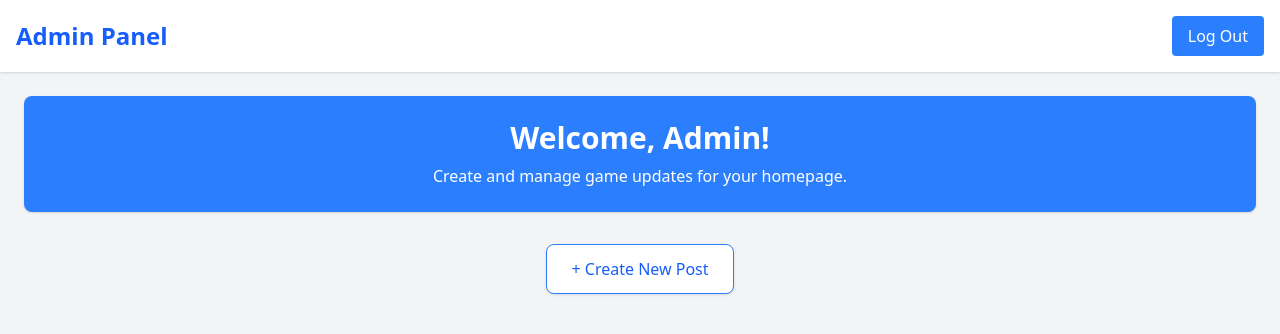
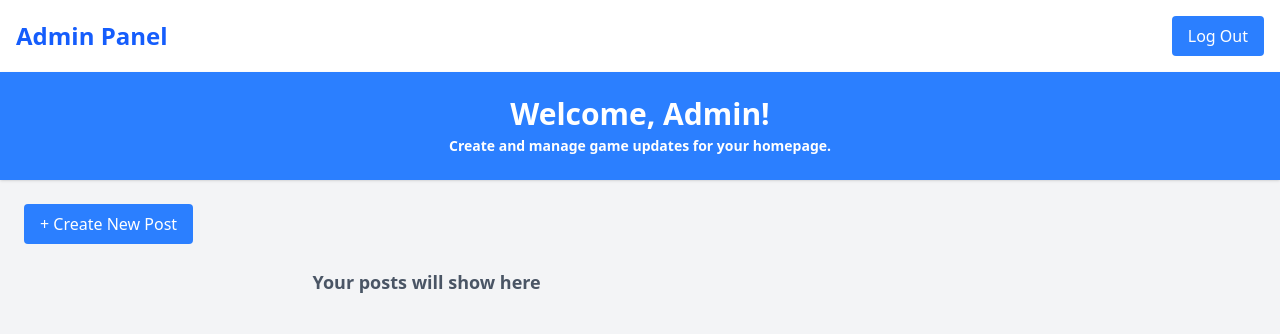
Before and after one commit to brandonTropicode/roblox_game_promoter_website, a React app in the folder frontend/: page /admin-home in a window 1280 px wide. Shown: the top 334 px of the page. Built offline with nearby package versions, Linux system fonts and the light colour scheme; the HTML template or start-up script is replaced by a standard one.

Commit message:
restructured admin homepage

```diff
--- a/frontend/src/pages/AdminPage.jsx
+++ b/frontend/src/pages/AdminPage.jsx
@@ -2,7 +2,8 @@ import { useState } from "react";
 import NewPostPopUp from "./NewPostPopUp";
 
 export default function AdminPage() {
-    const [showPopup, setShowPopup] = useState(false)
+  const [showPopup, setShowPopup] = useState(false);
+  const posts = []; // placeholder — no posts yet
 
   return (
     <div className="min-h-screen bg-gray-100">
@@ -11,32 +12,56 @@ export default function AdminPage() {
         <header className="bg-white shadow p-4 flex justify-between items-center">
             <h1 className="text-2xl font-bold text-blue-600">Admin Panel</h1>
 
-                {/* Logout Button */}
             <button className="bg-blue-500 text-white px-4 py-2 rounded hover:bg-blue-600 transition">
             Log Out
             </button>
         </header>
 
-            {/* Main Content */}
-            <main className="p-6">
-
         {/* Welcome Banner */}
-                <div className="bg-blue-500 text-white p-6 rounded-lg shadow text-center mb-8">
-                <h2 className="text-3xl font-semibold">Welcome, Admin!</h2>
-                <p className="mt-2">
+        <div className="bg-blue-500 text-white p-6 text-center text-lg font-semibold shadow">
+            <h2 className="text-3xl font-bold">Welcome, Admin!</h2>
+            <p className="mt-1 text-sm">
             Create and manage game updates for your homepage.
             </p>
         </div>
 
+        {/* Main Content - Two Column Layout */}
+        {/* Main Content - Two Column Layout */}
+        <main className="p-6 flex gap-6">
+
+        {/* LEFT COLUMN (66%) */}
+        <div className="w-2/3 flex flex-col">
+
             {/* Create Post Button */}
-                <div className="flex justify-center">
-                <button onClick={() => setShowPopup(true)} className="bg-white border border-blue-500 text-blue-600 px-6 py-3 rounded-lg shadow hover:bg-blue-50 transition">
+            <button
+            onClick={() => setShowPopup(true)}
+            className="bg-blue-500 text-white px-4 py-2 rounded hover:bg-blue-600 transition w-fit mb-6"
+            >
             + Create New Post
             </button>
+
+            {/* Posts / Placeholder */}
+            {posts.length === 0 ? (
+            <div className="flex items-center justify-center h-full text-gray-600 text-lg font-semibold">
+                Your posts will show here
+            </div>
+            ) : (
+            <div>{/* Render posts here later */}</div>
+            )}
+        </div>
+
+        {/* RIGHT COLUMN (34%) */}
+        <div className="w-1/3">
+            {/* Empty for future content */}
         </div>
 
         </main>
-            {showPopup && <NewPostPopUp onClose={() => setShowPopup(false)} />}
+
+
+        {/* POPUP */}
+        {showPopup && (
+            <NewPostPopUp onClose={() => setShowPopup(false)} />
+        )}
     </div>
   );
 }
```
Lines whose indentation alone changed are shown as unchanged.
